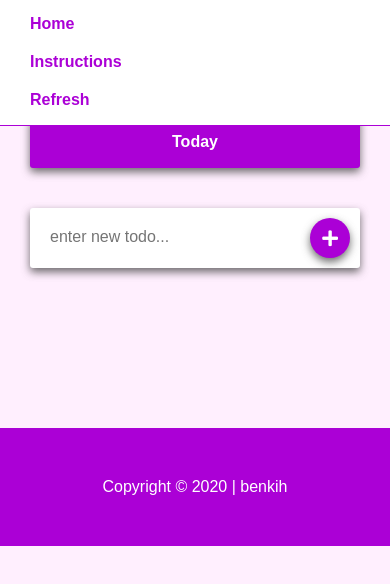
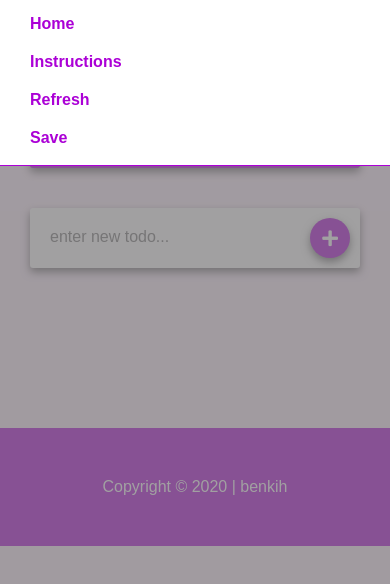
Before and after one commit to peterihimire/benkih-todo, a website: page dist/index.html in a window 390 px wide. Both pictures are taken after a click on the element 346 px from the left and 23 px from the top of the page. Shown: the part 44-628 px from the top of the page. Drawn offline with Linux system fonts and the light colour scheme.

Commit message:
added navbar overlay, and also added event listener to it in such a way if the overlay is clicked it simply closes the navbar in mobile view, and thirdly I added a save button

```diff
--- a/dist/css/main.css
+++ b/dist/css/main.css
@@ -109,7 +109,7 @@ transform: rotate(45deg) translate(-2px, -11px)
 }
 
 .navbar-collapse{
-  height: 12rem;
+  height: 16rem;
 }
 
 .navbar-single-link{
@@ -125,6 +125,22 @@ transform: rotate(45deg) translate(-2px, -11px)
 
 .navbar-single-link:hover{
   color: var(--mainBlack);
+}
+
+.navbar-overlay{
+  position: fixed;
+  top: 0;
+  right: 0;
+  width: 100%;
+  height: 100%;
+  transition: all 0.3s ease;
+  background: rgba(119, 118, 119, 0.692);
+  z-index: 2;
+  visibility: hidden;
+}
+
+.transparent-background {
+  visibility: visible;
 }
 
 /* ---------- End of Navbar ---------- */
@@ -186,6 +202,7 @@ transform: rotate(45deg) translate(-2px, -11px)
 }
 
 /* ---------- checkbox design---------- */
+
 
 
 /* input[type="checkbox"]{
--- a/dist/index.html
+++ b/dist/index.html
@@ -13,7 +13,9 @@
   <link rel="stylesheet" href="css/main.css">
 </head>
 <body>
+
   <!-- Navbar -->
+  <div class="navbar-overlay"></div>
   <nav class="navbar-header">
     <div class="container">
       <div class="wrap">
@@ -37,12 +39,18 @@
           <li>
               <a href="#" class="navbar-single-link">refresh</a>
           </li>
+          <li>
+              <a href="#" class="navbar-single-link">save</a>
+          </li>
         </ul>
 
       </div>
     </div>
 
   </nav>
+
+
+
   <!-- End of Navbar -->
 
   <!-- App Section -->
--- a/dist/js/app.js
+++ b/dist/js/app.js
@@ -8,6 +8,7 @@ const todoSubmit = document.querySelector('#todo-submit');
 const todoDisplay = document.querySelector('#todo-display');
 const todoBox = document.querySelector('#todo-box');
 const formWrapper = document.querySelector('#form-wrapper');
+const navbarOverlay = document.querySelector('.navbar-overlay');
 
 
 let todoItemList = [];
@@ -22,15 +23,29 @@ navbarBtn.addEventListener('click' , () => {
   if(value){
       navbarLinks.classList.remove('navbar-collapse');
       navbarBtn.classList.remove('change');
+      navbarOverlay.classList.remove('transparent-background');
   }else{
       navbarLinks.classList.add('navbar-collapse');
       navbarBtn.classList.add('change');
+      navbarOverlay.classList.add('transparent-background');
+  }
+})
+
+navbarOverlay.addEventListener('click', (e)=> {
+  console.log(e.target)
+  console.log('navbar overlay has been clicked');
+  let value = navbarLinks.classList.contains('navbar-collapse');
+  if (value){
+    navbarLinks.classList.remove('navbar-collapse');
+    navbarBtn.classList.remove('change');
+    navbarOverlay.classList.remove('transparent-background');
   }
 })
 
 //Submit TODO Form
 const submitTodoForm = () => {
   const todoValue = todoInput.value;
+  //form validation
   if(todoValue === ""){
     todoFeedback.innerHTML = `<p>Value cannot be empty</p>`;
     todoFeedback.classList.add('error');
@@ -39,7 +54,7 @@ const submitTodoForm = () => {
       todoFeedback.remove('error');
     },3000)
   } else {
-    // todoDisplay.textContent = todoValue;
+    // creates an object when validation is passed
     todoInput.value = '';
 
     let todo = {
@@ -56,6 +71,7 @@ const submitTodoForm = () => {
   console.log(todoValue)
 }
 
+//adds a new todo div to the todo card
 const addTodo = (todo) => {
   const div = document.createElement('div');
   div.classList.toggle('item');
@@ -83,6 +99,7 @@ const addTodo = (todo) => {
   // todoBox.appendChild(div);
 }
 
+//updates when the edit icon is clicked
 const editTodo = (todoitem) => {
   let id = parseInt(todoitem.parentElement.dataset.id);
   let singleTodo = todoitem.parentElement.parentElement.parentElement;
@@ -103,6 +120,7 @@ const editTodo = (todoitem) => {
   console.log(todoItemList);
 }
 
+//updates when the delete icon is clicked
 const deleteTodo = (todoItem) => {
   let id = parseInt(todoItem.parentElement.dataset.id);
   let singleTodo = todoItem.parentElement.parentElement.parentElement;
@@ -119,6 +137,7 @@ const deleteTodo = (todoItem) => {
 
 }
 
+//updates when the checkbox is clicked
 const checkTodo = (todoItem) => {
   let id = parseInt(todoItem.parentElement.dataset.id);
   let singleTodo = todoItem.parentElement.parentElement;
```
